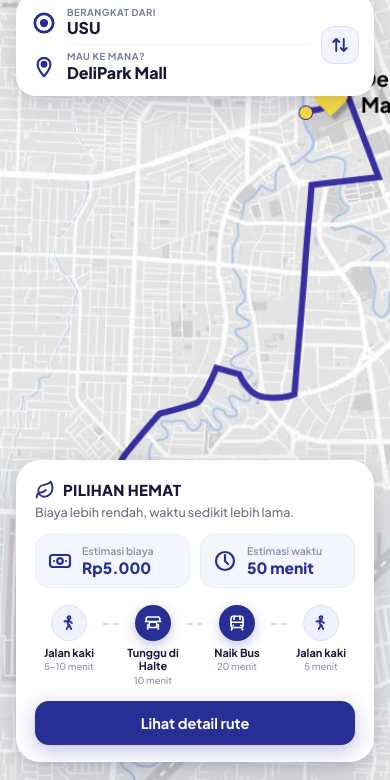
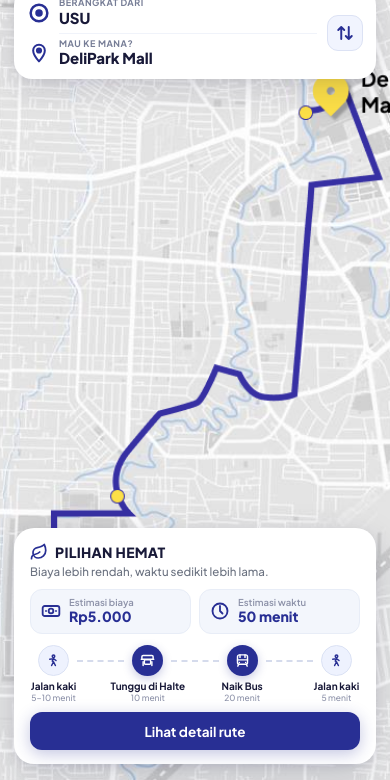
Before and after one commit to CodexNer/NYAMPE, a plain HTML site: page usu-delipark.html in a window 390 px wide. Shown: the part 64-844 px from the top of the page. Drawn offline with Linux system fonts and the light colour scheme.

Commit message:
small ui changes with the phone pages

```diff
--- a/style.css
+++ b/style.css
@@ -1357,11 +1357,13 @@ button.dropdown-item {
    ========================================================= */
 html, body.map-view-body {
     height: 100%;
+    height: 100dvh;
     width: 100%;
     margin: 0;
     padding: 0;
     overflow: hidden;
     position: fixed;
+    inset: 0;
     background-color: #f1f4f9;
 }
 
@@ -1384,16 +1386,21 @@ html, body.map-view-body {
     display: block;
 }
 
-/* Floating UI Overlay */
+/* Floating UI Overlay (Dynamic Viewport & Safe-Area Aware) */
 .map-overlay {
-    position: absolute;
+    position: fixed;
     inset: 0;
+    width: 100%;
+    height: 100%;
+    height: 100dvh;
     z-index: 10;
     pointer-events: none;
     display: flex;
     flex-direction: column;
     justify-content: space-between;
-    padding: 14px 16px 18px;
+    padding: 10px 14px;
+    padding-bottom: max(16px, env(safe-area-inset-bottom, 16px));
+    box-sizing: border-box;
 }
 
 /* Top Header Area */
@@ -1403,7 +1410,7 @@ html, body.map-view-body {
     margin: 0 auto;
     display: flex;
     flex-direction: column;
-    gap: 8px;
+    gap: 7px;
     pointer-events: auto;
 }
 
@@ -1415,7 +1422,7 @@ html, body.map-view-body {
 }
 
 .map-logo-img {
-    height: 32px;
+    height: 30px;
     width: auto;
     max-width: 110px;
     object-fit: contain;
@@ -1430,7 +1437,7 @@ html, body.map-view-body {
     color: var(--primary-blue);
     padding: 5px 12px;
     border-radius: 20px;
-    font-size: 12.5px;
+    font-size: 12px;
     font-weight: 700;
     text-decoration: none;
     box-shadow: 0 4px 14px rgba(18, 24, 60, 0.12);
@@ -1448,13 +1455,13 @@ html, body.map-view-body {
 /* Route Origin & Destination Floating Card */
 .route-header-card {
     background: #ffffff;
-    border-radius: 20px;
+    border-radius: 18px;
     box-shadow: 0 10px 32px rgba(18, 24, 60, 0.14), 0 2px 8px rgba(18, 24, 60, 0.05);
-    padding: 12px 14px 12px 16px;
+    padding: 10px 12px 10px 14px;
     display: flex;
     align-items: center;
     justify-content: space-between;
-    gap: 12px;
+    gap: 10px;
     border: 1px solid rgba(255, 255, 255, 0.95);
 }
 
@@ -1468,15 +1475,15 @@ html, body.map-view-body {
 .route-point-row {
     display: flex;
     align-items: center;
-    gap: 12px;
+    gap: 10px;
 }
 
 .point-icon {
     display: flex;
     align-items: center;
     justify-content: center;
-    width: 22px;
-    height: 22px;
+    width: 20px;
+    height: 20px;
     flex-shrink: 0;
 }
 
@@ -1487,7 +1494,7 @@ html, body.map-view-body {
 }
 
 .point-label {
-    font-size: 9.5px;
+    font-size: 9px;
     font-weight: 700;
     color: #767d96;
     letter-spacing: 0.5px;
@@ -1496,7 +1503,7 @@ html, body.map-view-body {
 }
 
 .point-name {
-    font-size: 16px;
+    font-size: 15px;
     font-weight: 800;
     color: var(--text-main);
     line-height: 1.25;
@@ -1508,13 +1515,13 @@ html, body.map-view-body {
 .route-card-divider {
     height: 1px;
     background-color: #f0f3fa;
-    margin: 6px 0 6px 34px;
+    margin: 5px 0 5px 30px;
 }
 
 .btn-swap-map {
-    width: 38px;
-    height: 38px;
-    border-radius: 12px;
+    width: 36px;
+    height: 36px;
+    border-radius: 11px;
     background-color: #f1f4fe;
     border: 1px solid #dce2f4;
     display: flex;
@@ -1530,7 +1537,7 @@ html, body.map-view-body {
     transform: rotate(180deg);
 }
 
-/* Bottom Container: Route Option Card */
+/* Bottom Container: Route Option Card (Compact & Fully Visible) */
 .map-bottom-container {
     width: 100%;
     max-width: 440px;
@@ -1540,29 +1547,34 @@ html, body.map-view-body {
 
 .route-option-card {
     background: #ffffff;
-    border-radius: 24px;
-    box-shadow: 0 16px 45px rgba(18, 24, 60, 0.18), 0 3px 12px rgba(18, 24, 60, 0.08);
-    padding: 18px 18px 16px;
+    border-radius: 20px;
+    box-shadow: 0 14px 40px rgba(18, 24, 60, 0.16), 0 3px 10px rgba(18, 24, 60, 0.06);
+    padding: 13px 15px 13px;
     border: 1px solid rgba(255, 255, 255, 0.95);
     display: flex;
     flex-direction: column;
-    gap: 13px;
+    gap: 9px;
 }
 
 .option-header {
     display: flex;
     flex-direction: column;
-    gap: 3px;
+    gap: 2px;
 }
 
 .option-title-badge {
     display: flex;
     align-items: center;
-    gap: 8px;
+    gap: 7px;
+}
+
+.option-title-badge svg {
+    width: 18px;
+    height: 18px;
 }
 
 .option-title {
-    font-size: 15px;
+    font-size: 14px;
     font-weight: 800;
     color: var(--text-main);
     letter-spacing: 0.3px;
@@ -1570,10 +1582,10 @@ html, body.map-view-body {
 }
 
 .option-desc {
-    font-size: 12.5px;
+    font-size: 11.5px;
     font-weight: 500;
     color: #6b7280;
-    line-height: 1.35;
+    line-height: 1.3;
     margin: 0;
 }
 
@@ -1581,16 +1593,16 @@ html, body.map-view-body {
 .option-stats-row {
     display: grid;
     grid-template-columns: 1fr 1fr;
-    gap: 10px;
+    gap: 8px;
 }
 
 .stat-badge {
     background-color: #f3f6fc;
-    border-radius: 14px;
-    padding: 10px 12px;
-    display: flex;
-    align-items: center;
-    gap: 10px;
+    border-radius: 12px;
+    padding: 7px 10px;
+    display: flex;
+    align-items: center;
+    gap: 8px;
     border: 1px solid #e8edf7;
 }
 
@@ -1602,6 +1614,11 @@ html, body.map-view-body {
     flex-shrink: 0;
 }
 
+.stat-badge-icon svg {
+    width: 20px;
+    height: 20px;
+}
+
 .stat-badge-info {
     display: flex;
     flex-direction: column;
@@ -1609,14 +1626,14 @@ html, body.map-view-body {
 }
 
 .stat-badge-label {
-    font-size: 10.5px;
+    font-size: 9.5px;
     font-weight: 600;
     color: #8d92a9;
     line-height: 1.2;
 }
 
 .stat-badge-val {
-    font-size: 15.5px;
+    font-size: 14px;
     font-weight: 800;
     color: var(--primary-blue);
     line-height: 1.25;
@@ -1627,7 +1644,7 @@ html, body.map-view-body {
     display: flex;
     align-items: flex-start;
     justify-content: space-between;
-    padding: 4px 0 2px;
+    padding: 2px 0 0;
 }
 
 .transit-step-item {
@@ -1635,19 +1652,24 @@ html, body.map-view-body {
     flex-direction: column;
     align-items: center;
     text-align: center;
-    width: 68px;
+    flex: 1;
+    min-width: 0;
+}
+
+.step-icon-bubble {
+    width: 31px;
+    height: 31px;
+    border-radius: 50%;
+    display: flex;
+    align-items: center;
+    justify-content: center;
+    margin-bottom: 4px;
     flex-shrink: 0;
 }
 
-.step-icon-bubble {
-    width: 36px;
-    height: 36px;
-    border-radius: 50%;
-    display: flex;
-    align-items: center;
-    justify-content: center;
-    margin-bottom: 5px;
-    flex-shrink: 0;
+.step-icon-bubble svg {
+    width: 15px;
+    height: 15px;
 }
 
 .step-icon-bubble.bubble-tint {
@@ -1657,32 +1679,34 @@ html, body.map-view-body {
 
 .step-icon-bubble.bubble-solid {
     background-color: var(--primary-blue);
-    box-shadow: 0 4px 12px rgba(40, 47, 148, 0.28);
+    box-shadow: 0 3px 10px rgba(40, 47, 148, 0.25);
 }
 
 .step-title {
-    font-size: 11px;
+    font-size: 10px;
     font-weight: 700;
     color: var(--text-main);
     line-height: 1.2;
-    margin-bottom: 2px;
+    margin-bottom: 1px;
     display: block;
+    white-space: nowrap;
 }
 
 .step-duration {
-    font-size: 9.5px;
+    font-size: 8.5px;
     font-weight: 500;
     color: #8d92a9;
     line-height: 1.2;
     display: block;
+    white-space: nowrap;
 }
 
 .timeline-dash-line {
     flex: 1;
     height: 0;
     border-top: 2px dashed #d5dbec;
-    margin-top: 18px;
-    min-width: 6px;
+    margin-top: 15px;
+    min-width: 4px;
 }
 
 /* Detail Route Action Button */
@@ -1691,9 +1715,9 @@ html, body.map-view-body {
     background-color: var(--primary-blue);
     color: #ffffff;
     border: none;
-    border-radius: 14px;
-    padding: 13px 18px;
-    font-size: 14.5px;
+    border-radius: 12px;
+    padding: 10.5px 16px;
+    font-size: 13.5px;
     font-weight: 700;
     font-family: inherit;
     cursor: pointer;
@@ -1701,18 +1725,73 @@ html, body.map-view-body {
     align-items: center;
     justify-content: center;
     gap: 8px;
-    box-shadow: 0 6px 20px rgba(40, 47, 148, 0.3);
+    box-shadow: 0 4px 16px rgba(40, 47, 148, 0.28);
     transition: background-color 0.2s ease, transform 0.15s ease, box-shadow 0.2s ease;
 }
 
 .btn-detail-action:hover {
     background-color: var(--primary-blue-dark);
     transform: translateY(-1px);
-    box-shadow: 0 8px 24px rgba(40, 47, 148, 0.38);
+    box-shadow: 0 6px 20px rgba(40, 47, 148, 0.35);
 }
 
 .btn-detail-action:active {
     transform: translateY(1px);
+}
+
+/* Extra Height Responsiveness for Shorter Phones */
+@media (max-height: 720px) {
+    .map-overlay {
+        padding: 8px 12px;
+        padding-bottom: max(12px, env(safe-area-inset-bottom, 12px));
+    }
+
+    .map-top-bar {
+        gap: 5px;
+    }
+
+    .route-header-card {
+        padding: 8px 10px;
+        border-radius: 16px;
+    }
+
+    .point-name {
+        font-size: 14px;
+    }
+
+    .route-option-card {
+        padding: 10px 12px;
+        gap: 7px;
+        border-radius: 18px;
+    }
+
+    .stat-badge {
+        padding: 5px 8px;
+        border-radius: 10px;
+    }
+
+    .stat-badge-val {
+        font-size: 13px;
+    }
+
+    .step-icon-bubble {
+        width: 27px;
+        height: 27px;
+    }
+
+    .step-icon-bubble svg {
+        width: 13px;
+        height: 13px;
+    }
+
+    .timeline-dash-line {
+        margin-top: 13px;
+    }
+
+    .btn-detail-action {
+        padding: 9px 12px;
+        font-size: 13px;
+    }
 }
 
 /* =========================================================
--- a/usu-delipark.html
+++ b/usu-delipark.html
@@ -9,7 +9,7 @@
     <link rel="preconnect" href="https://fonts.gstatic.com" crossorigin>
     <link href="https://fonts.googleapis.com/css2?family=Plus+Jakarta+Sans:ital,wght@0,400;0,500;0,600;0,700;0,800;1,700;1,800&display=swap" rel="stylesheet">
     <!-- Main Stylesheet -->
-    <link rel="stylesheet" href="style.css?v=3.3">
+    <link rel="stylesheet" href="style.css?v=3.4">
 </head>
 <body class="map-view-body">
 
```
Also changed, not shown: index.html (+1 -1 lines).
